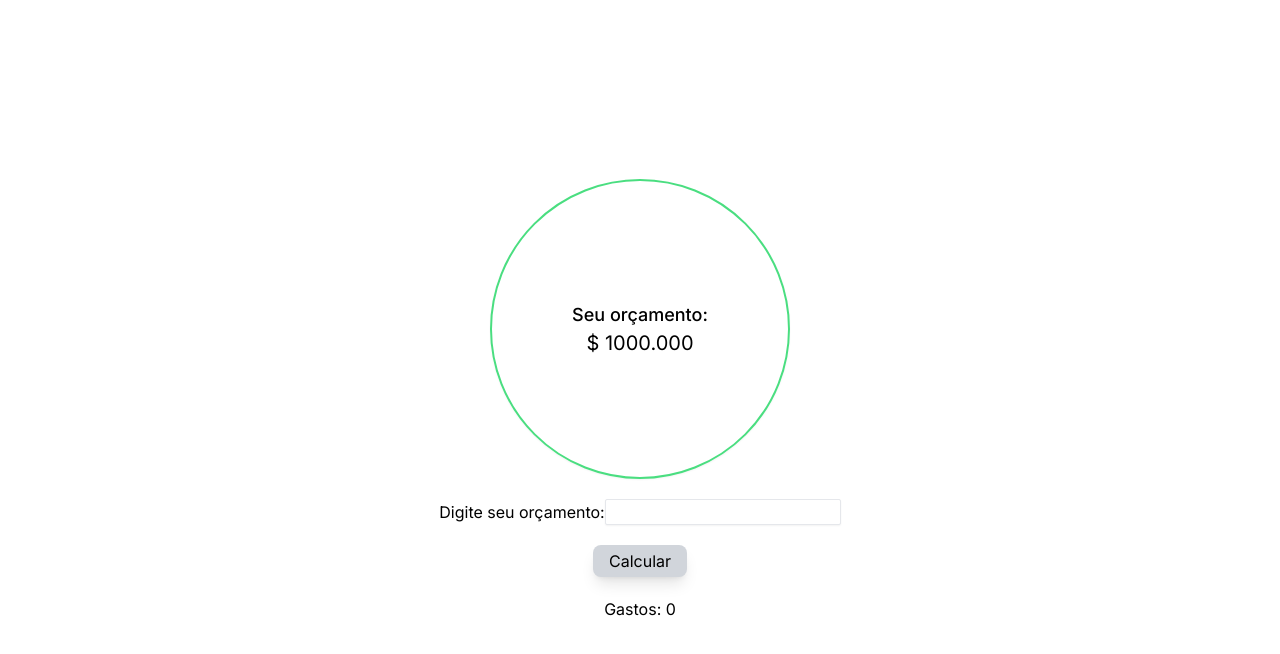
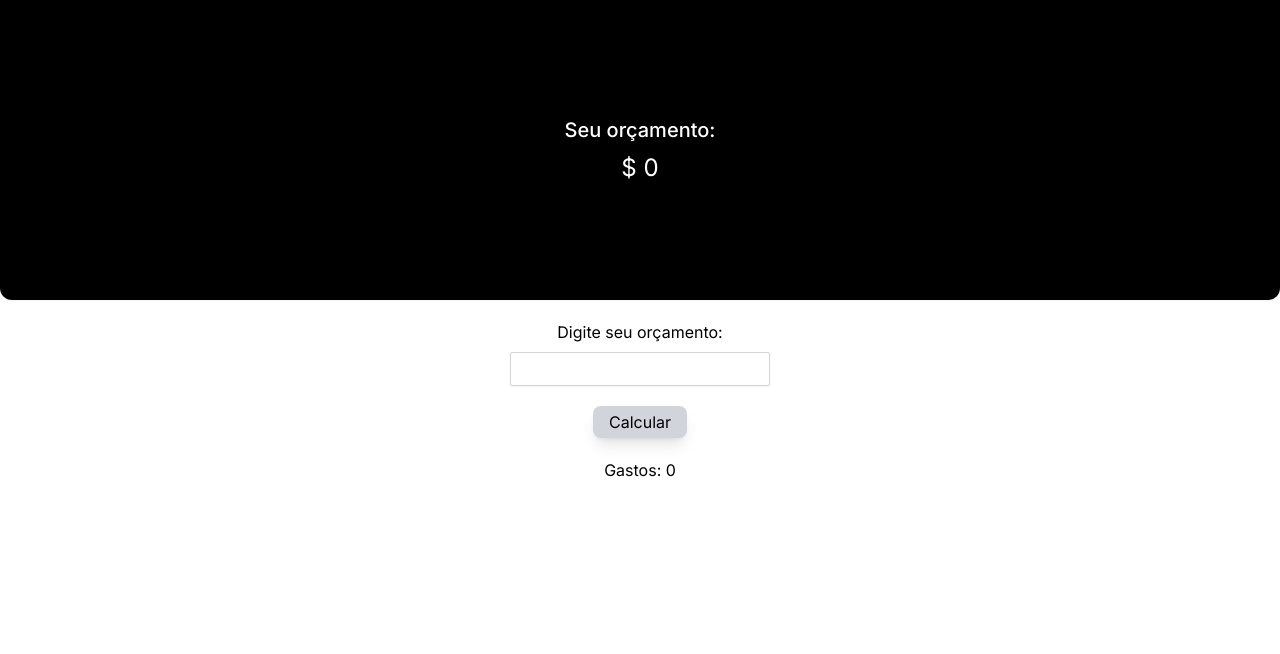
Before and after one commit to Zafkiel45/shopping-simple-app, a Next.js app in the folder shopping/: page /calc in a window 1280 px wide. Shown: the top 654 px of the page. Built offline with nearby package versions, Linux system fonts and the light colour scheme.

Commit message:
feature: calc total
Now calculating the final value (beta)

```diff
--- a/shopping/src/app/calc/page.jsx
+++ b/shopping/src/app/calc/page.jsx
@@ -3,32 +3,41 @@ import { useStore } from "../states/mainState"
 
 export default function Page() {
 
-
     const listOfItens = useStore((state) => state.listOfItens);
     const princeItems = useStore((store) => store.totalPriceItems);
     const updadeItems = useStore((store) => store.updatePriceItems)
+    const currentMoney = useStore((state) => state.money)
+    const updateMoney = useStore((state) => state.updateMoney)
+    const updateTotal = useStore((state) => state.updateTotal)
+    const total = useStore((state) => state.total)
+    const calcFinal = () => {
+        updadeItems(listOfItens);
+        updateTotal(currentMoney, princeItems);
+    }
 
     return (
-        <div className="flex flex-col gap-5 items-center justify-center h-screen w-screen p-4">
-            <div className="flex flex-col justify-center items-center rounded-full shadow-sm border-[2px] border-green-400 w-[300px] h-[300px]">
-                <div className="text-lg font-medium">
-                    Seu orçamento:
-                </div>
-                <div className="text-xl">
-                    $ 1000.000
+        <div className="flex flex-col gap-5 items-center  h-screen w-screen">
+            <div className="flex relative top-0 right-0 rounded-b-xl  flex-col justify-center items-center shadow-sm bg-black text-white w-full h-[300px]">
+                <div className="flex flex-col items-center">
+                    <div className="text-xl rounded-lgw-fit h-fit px-4 py-1 font-medium">
+                        Seu orçamento:
+                    </div>
+                    <div className="text-2xl rounded-lg  w-fit h-fit px-4 py-1">
+                        $ {currentMoney}
+                    </div>
                 </div>
             </div>
-            <div>
+            <div className="w-full gap-2 flex flex-col justify-center items-center">
                 <label htmlFor="money">Digite seu orçamento:</label>
-                <input className="border-gray-200 border shadow-sm rounded-sm" type="number" id="money" />
+                <input  onChange={(e) => updateMoney(e.target.value)} className="border-gray-300 border shadow-sm px-3 py-1 rounded-sm" type="number" id="money" />
             </div>
             <div>
-                <button onClick={() => updadeItems(listOfItens)} className="w-it h-fit bg-gray-300 shadow-lg rounded-lg px-4 py-1">
+                <button onClick={calcFinal} className="w-it h-fit bg-gray-300 shadow-lg rounded-lg px-4 py-1">
                     Calcular
                 </button>
             </div>
             <div>
-                Gastos: {princeItems}
+                Gastos: {total}
             </div>
         </div>
     )
--- a/shopping/src/app/states/inputState.jsx
+++ b/shopping/src/app/states/inputState.jsx
@@ -17,8 +17,12 @@ export const sliceInputState = ((set, get) => ({
             return 0;
         }
     },
-    updateMoney: (state) => set(() => ({money: parseFloat(state).toFixed(2)})),
-    updateTotal: () => set((currentState) => ({total: currentState.money - ''})),
+    updateMoney: (state) => {
+        if(state.length <= 15) {
+            set(() => ({money: parseFloat(state).toFixed(2)}))
+        }
+    },
+    updateTotal: (money, totalPrince) => set(() => ({total: Number(parseFloat(money - totalPrince))})),
     updateItem: (state) => set(() => ({item: state})),
     updateModal: (state) => set(() => ({modalState: state})),
     updateListOfItens: (state) => set((currentState) => ({
```
